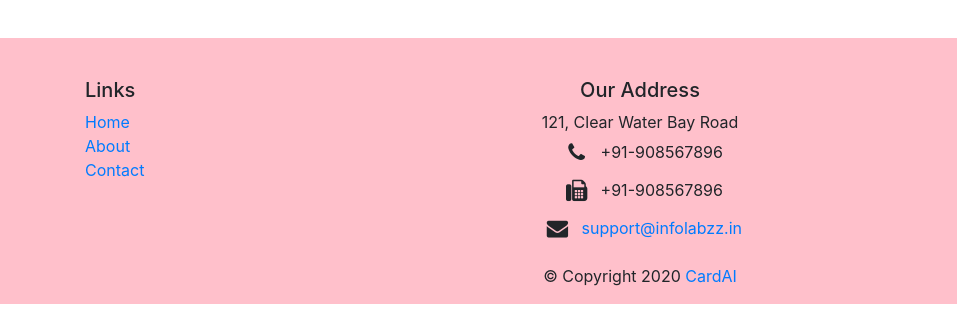
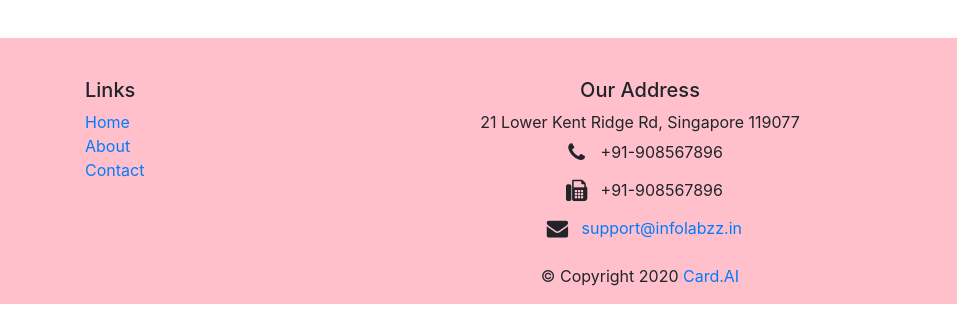
Before and after one commit to yulianisya/cardai_pjt, a website: page about.html in a window 1280 px wide. Shown: the part 414-750 px from the top of the page, 0-957 px from the left. Drawn offline with nearby package versions, Linux system fonts and the light colour scheme.

Commit message:
Update about.html

```diff
--- a/about.html
+++ b/about.html
@@ -110,7 +110,7 @@
                 <div class="col-8 col-sm-6 col-md-6 col-lg-6 col-xl-6 text-center">
                     <h5>Our Address</h5>
                     <address>
-                      121, Clear Water Bay Road<br>
+                      21 Lower Kent Ridge Rd, Singapore 119077<br>
                       <i class="fa fa-phone fa-lg"></i> +91-908567896<br>
                       <i class="fa fa-fax fa-lg"></i> +91-908567896<br>
                       <i class="fa fa-envelope fa-lg"></i> <a href="mailto:support@infolabzz.in">support@infolabzz.in</a>
@@ -129,7 +129,7 @@
            </div>
            <div class="row justify-content-center">
                 <div class="col-auto">
-                    <p>© Copyright 2020 <a href="http://localhost:3000/about">CardAI</a></p>
+                    <p>© Copyright 2020 <a href="http://localhost:3000/about">Card.AI</a></p>
                 </div>
            </div>
         </div>
```
